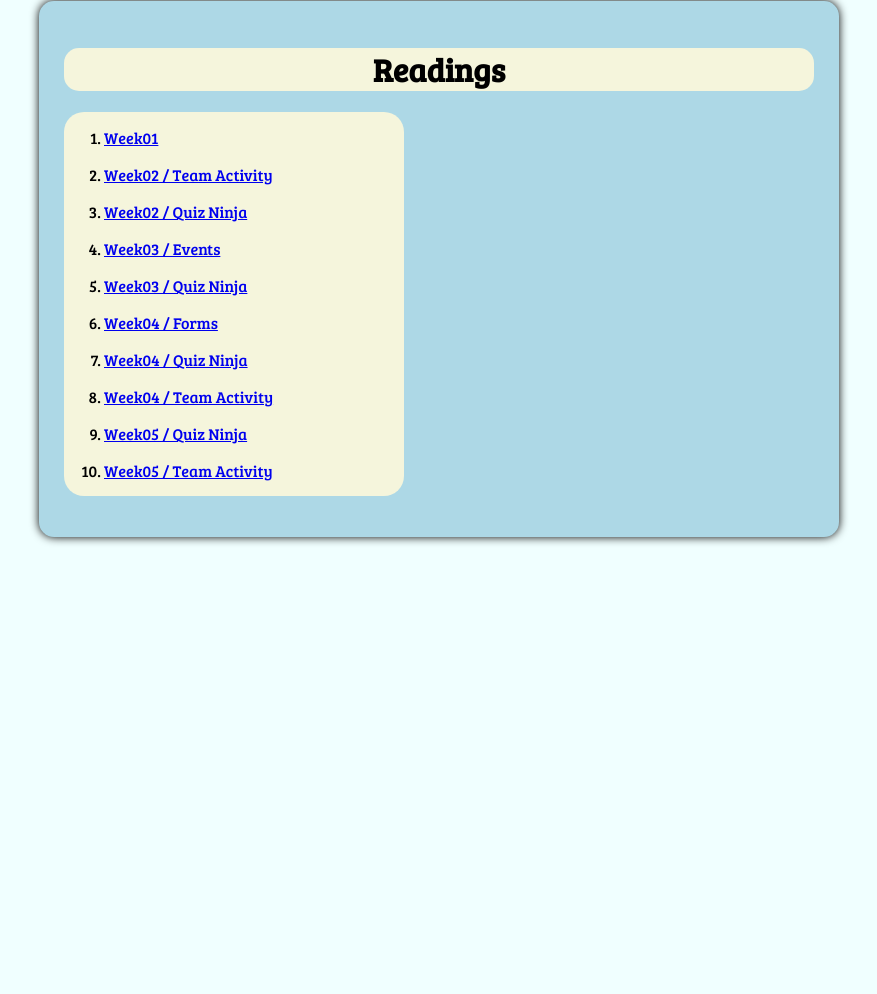
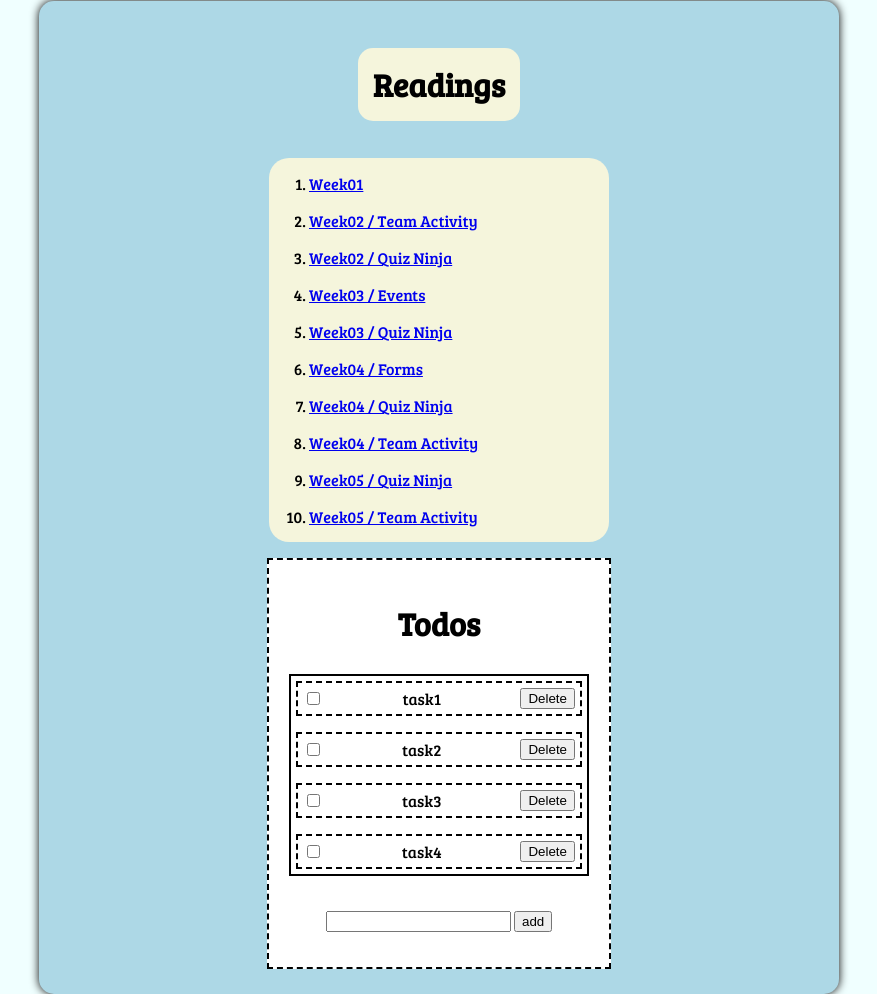
Before and after one commit to Donnovan22/wdd330, a plain HTML site: page index.html in a window 1280 px wide. Shown: the part 229-1223 px from the top of the page, without its empty margins (201-1078 px from the left). Before the commit the page ends 800 px from the top, so only its background shows below. Drawn offline with Linux system fonts and the light colour scheme.

Commit message:
todo app in progress

```diff
--- a/index.html
+++ b/index.html
@@ -9,8 +9,8 @@
   <link rel="preconnect" href="https://fonts.googleapis.com">
   <link rel="preconnect" href="https://fonts.gstatic.com" crossorigin>
   <link href="https://fonts.googleapis.com/css2?family=Bree+Serif&display=swap" rel="stylesheet">
-  <link rel="stylesheet" href="../wdd330/styles/style.css">
-  <script src="js/main.js" defer></script>
+  <link rel="stylesheet" href="styles/style.css">
+  <script  type="module" src="js/main.js" defer></script>
 </head>
 
 <body>
@@ -19,11 +19,25 @@
       <h1>WDD 330 Portfolio</h1>
       <h1>Emanuel Valencia</h1>
     </div>
-    <img class="profile-img" src="../wdd330/imges/profilepicture.jpg" alt="profile img">
+    <img class="profile-img" src="/imges/profilepicture.jpg" alt="profile img">
   </header>
   <main>
     <h1 class="title">Readings</h1>
     <ol class="list"></ol>
+
+
+    <div class="todoForm">
+      <h1>Todos</h1>
+      <div id="todoList">
+
+      </div>
+      <div id="addTask">
+        <input type="text" name="taskName">
+        <button id="addButton">add</button>
+      </div>
+    </div>
+
+
   </main>
   <footer>
 
--- a/js/main.js
+++ b/js/main.js
@@ -1,3 +1,5 @@
+import ToDoController from "./toDoController.js";
+
 const ol = document.querySelector(".list");
 
 const links = [
@@ -53,3 +55,6 @@ function addElementToOl() {
 
 console.log(links);
 addElementToOl();
+
+const toDoController = new ToDoController("todoList");
+toDoController.showToDoList();
--- /dev/null
+++ b/js/toDoController.js
@@ -0,0 +1,57 @@
+import ToDoModel from "./toDoModel.js";
+import ToDoView from "./toDoView.js";
+
+export default class ToDoController {
+    constructor(parentId){
+       this.parentElement = document.getElementById(parentId);
+
+       this.toDoView = new ToDoView(parentId);
+
+    }
+
+    createToDoList(){
+        let toDoList = [];
+
+        let toDoModel = new ToDoModel("1", "task1", false);
+        let toDoModel2 = new ToDoModel("2", "task2", false);
+        let toDoModel3 = new ToDoModel("3", "task3", false);
+        let toDoModel4 = new ToDoModel("4", "task4", false);
+
+        toDoList.push(toDoModel, toDoModel2, toDoModel3, toDoModel4);
+
+        return toDoList;
+    }
+
+    showToDoList(){
+        this.toDoView.renderToDoList(this.createToDoList(), this.parentElement);
+    }
+
+    showFooter(){
+
+    }
+
+    addToDoModel(){
+
+    }
+
+    getToDoModel(){
+
+    }
+
+    saveToDoModel(){
+
+    }
+
+    completeToDoElement(){
+
+    }
+
+    removeToDoElement(){
+
+    }
+
+    filterToDoList(){
+
+    }
+
+}
--- /dev/null
+++ b/js/toDoModel.js
@@ -0,0 +1,58 @@
+/*let toDoList = [
+    {
+        id: "1",
+        text: "task1",
+        bolean: false
+    },
+    {
+        id: "2",
+        text: "task2",
+        bolean: false
+    },
+    {
+        id: "3",
+        text: "task3",
+        bolean: false
+    },
+
+]*/
+
+
+
+
+export default class ToDoModel {
+    constructor(id, text, bolean=false) {
+        this.id = id;
+        this.text = text;
+        this.bolean = bolean;
+    }
+    /*constructor(){}*/
+
+    getId(){
+        return this.id;
+    }
+
+    setid(id){
+        this.id = id;
+    }
+
+    getText(){
+        return this.text;
+    }
+
+    setText(text){
+        this.text = text;
+    }
+
+    getBolean(){
+        return this.bolean;
+    }
+
+    setBolean(bolean){
+        this.bolean = bolean;
+    }
+
+   /* getToDoList(){
+        return toDoList;
+    }*/
+}
--- /dev/null
+++ b/js/toDoView.js
@@ -0,0 +1,21 @@
+export default class ToDoView {
+    constructor(){
+
+    }
+
+    renderToDoList(toDoList, listElement){
+        toDoList.forEach(toDoModel => {
+            listElement.appendChild(this.renderOneToDoElement(toDoModel));
+        });
+    }
+
+    renderOneToDoElement(toDoModel){
+        const toDoElement = document.createElement("li");
+        toDoElement.innerHTML = `
+        <input type="checkbox" id="${toDoModel.id}">
+        <span>${toDoModel.text}</span>
+        <button id="deleteToDoElement">Delete</button>
+        `;
+        return toDoElement;
+    }
+}
--- a/styles/style.css
+++ b/styles/style.css
@@ -31,7 +31,12 @@ main{
   background-color: lightblue;
   box-shadow: 0 0 10px 0  black;
   border-radius: 15px;
+  display: flex;
+  flex-direction: column;
+  justify-content: center;
+  align-items: center;
 }
+
 .list {
   display: flex;
   flex-direction: column;
@@ -52,5 +57,47 @@ main{
 .title{
   text-align: center;
   background-color: beige;
+  padding: 15px;
   border-radius: 15px;
 }
+
+/* TO DO PART */
+
+.todoForm {
+  display: flex;
+  flex-direction: column;
+  gap: 0.5rem;
+  text-align: center;
+  background-color: white;
+  width: 300px;
+  padding: 20px;
+  padding-bottom: 30px;
+  border: 2px dashed black;
+}
+
+.todoForm h1 {
+  background-color: white;
+}
+
+.todoForm #todoList {
+  border: 2px solid black;
+  display: flex;
+  flex-direction: column;
+  gap: 1rem;
+  padding: 5px;
+  margin-bottom: 20px;
+
+}
+
+.todoForm #todoList li {
+  background-color: white;
+  border: 2px dashed black;
+  padding: 5px;
+  display: flex;
+  flex-direction: row;
+  justify-content: space-between;
+}
+
+.todoForm #addTask{
+  padding: 5px;
+}
```
